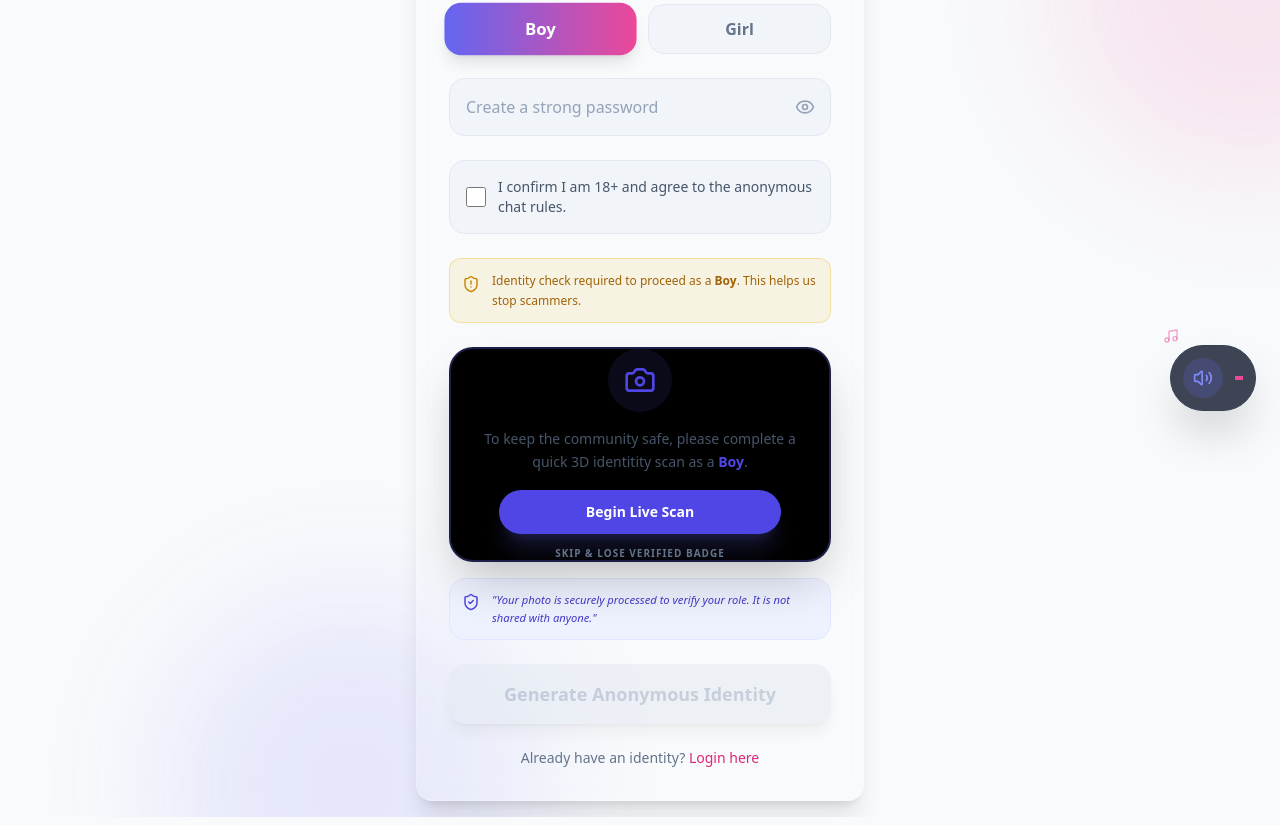
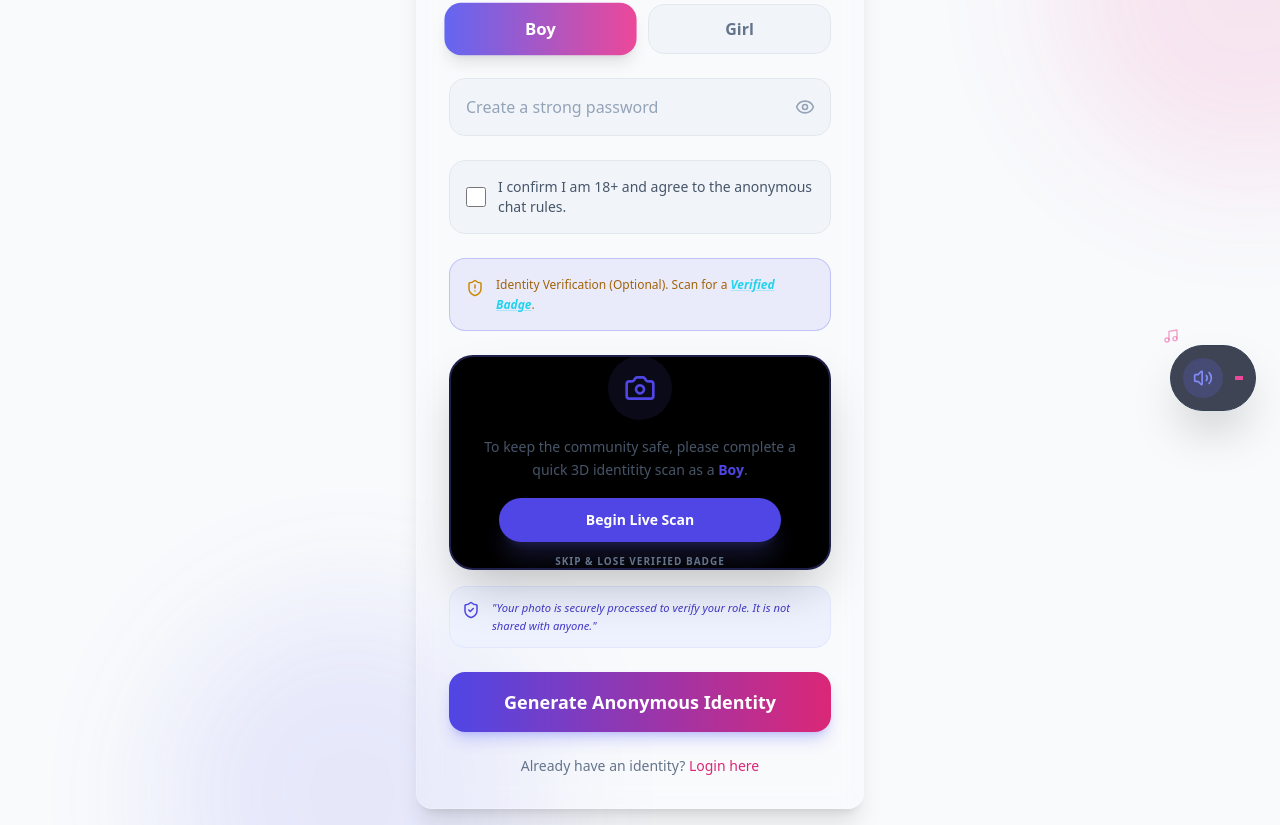
Before and after one commit to shreybhuva123-cyber/eros-and-psyche, a React (Vite) app in the folder client/: page /register in a window 1280 px wide. Shown: the part 365-1190 px from the top of the page. Built offline with nearby package versions, Linux system fonts and the light colour scheme.

Commit message:
Fix: AI face verify scan and make it optional during registration

```diff
--- a/client/index.html
+++ b/client/index.html
@@ -5,7 +5,7 @@
     <link rel="icon" type="image/svg+xml" href="/favicon.svg" />
     <meta name="viewport" content="width=device-width, initial-scale=1.0" />
     <title>Eros & Psyche | Anonymous Pair</title>
-    <script defer src="https://cdn.jsdelivr.net/npm/face-api.js@0.22.2/dist/face-api.min.js"></script>
+    <script defer src="https://cdn.jsdelivr.net/npm/@vladmandic/face-api/dist/face-api.min.js"></script>
   </head>
   <body>
     <div id="root"></div>
--- a/client/src/components/IdentityVerifier.jsx
+++ b/client/src/components/IdentityVerifier.jsx
@@ -1,6 +1,7 @@
 import React, { useRef, useState, useEffect } from 'react';
 import { motion, AnimatePresence } from 'framer-motion';
 import { Camera, RefreshCcw, CheckCircle, ShieldCheck, UserRound, CameraOff, Sparkles, ScanLine, BadgeCheck } from 'lucide-react';
+import clsx from 'clsx';
 
 const IdentityVerifier = ({ gender, onVerify }) => {
   const videoRef = useRef(null);
@@ -19,6 +20,7 @@ const IdentityVerifier = ({ gender, onVerify }) => {
       // Load only the essential models needed for gender detection
       console.log("Loading AI Models...");
       await window.faceapi.nets.tinyFaceDetector.loadFromUri(MODEL_URL);
+      await window.faceapi.nets.faceLandmark68Net.loadFromUri(MODEL_URL); // Required for ageGenderNet sometimes
       await window.faceapi.nets.ageGenderNet.loadFromUri(MODEL_URL);
 
       console.log("AI Models Loaded Successfully");
--- a/client/src/pages/Register.jsx
+++ b/client/src/pages/Register.jsx
@@ -132,10 +132,10 @@ const Register = () => {
             </label>
           </div>
 
-          <div className="bg-yellow-500/10 border border-yellow-500/30 p-3 rounded-xl flex items-start space-x-3 mb-6">
+          <div className="bg-indigo-500/10 border border-indigo-500/30 p-4 rounded-2xl flex items-start space-x-3 mb-6 transition-colors duration-500">
              <ShieldAlert className="text-yellow-600 dark:text-yellow-500 mt-1 flex-shrink-0" size={18} />
              <p className="text-xs text-yellow-700 dark:text-yellow-200/80 leading-relaxed">
-               Identity check required to proceed as a <b>{gender}</b>. This helps us stop scammers.
+               Identity Verification (Optional). Scan for a <span className="text-cyan-400 font-bold italic underline decoration-cyan-400/30">Verified Badge</span>.
              </p>
           </div>
 
@@ -157,10 +157,10 @@ const Register = () => {
             whileHover={(isVerified || verificationSkipped) ? { scale: 1.02 } : {}}
             whileTap={(isVerified || verificationSkipped) ? { scale: 0.98 } : {}}
             type="submit"
-            disabled={loading || (!isVerified && !verificationSkipped)}
+            disabled={loading}
             className={clsx(
               "w-full py-4 rounded-2xl font-bold text-lg transition-all mt-8 shadow-lg",
-              (isVerified || verificationSkipped)
+              !loading
                 ? "bg-gradient-to-r from-indigo-600 to-pink-600 text-white shadow-indigo-500/30 hover:shadow-indigo-500/50"
                 : "bg-slate-200 dark:bg-slate-800 text-slate-400 cursor-not-allowed opacity-50"
             )}
```
Also changed, not shown: 1 other file (tests, documents, lock files or other folders).
